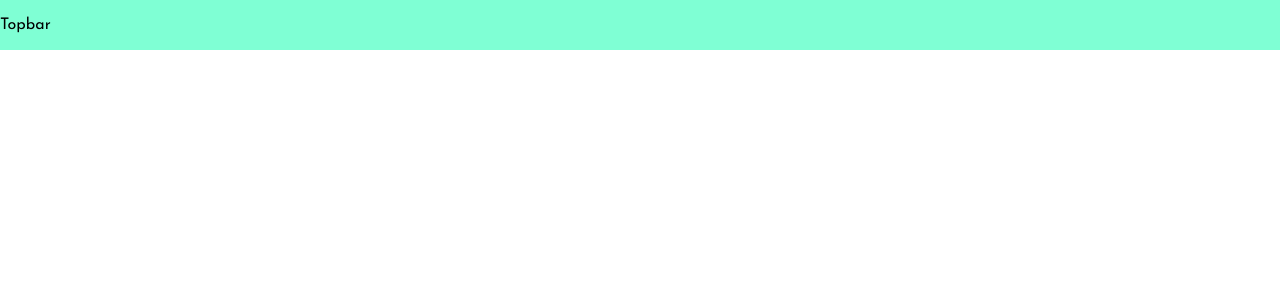
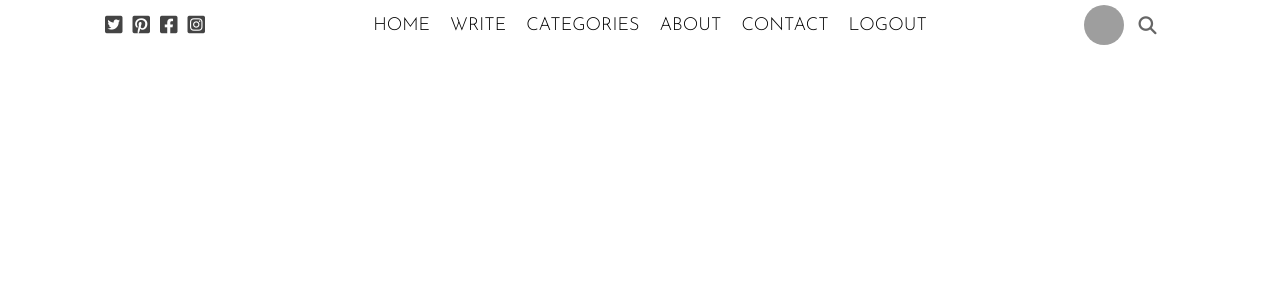
Before and after one commit to Mohammad-ghasempour/JS-Blog, a React (Create React App) app: page / in a window 1280 px wide. Shown: the top 300 px of the page. Built offline with nearby package versions, Linux system fonts and the light colour scheme; grey boxes are pictures that could not be loaded.

Commit message:
topbar component finished

```diff
--- a/public/index.html
+++ b/public/index.html
@@ -8,7 +8,7 @@
          rel="stylesheet"
       />
 
-      <title>JS-Blog</title>
+      <link rel="stylesheet" href="https://cdnjs.cloudflare.com/ajax/libs/font-awesome/6.4.0/css/all.min.css" integrity="sha512-iecdLmaskl7CVkqkXNQ/ZH/XLlvWZOJyj7Yy7tcenmpD1ypASozpmT/E0iPtmFIB46ZmdtAc9eNBvH0H/ZpiBw==" crossorigin="anonymous" referrerpolicy="no-referrer" />
    </head>
    <style>
       * {
--- a/src/topbar/Topbar.jsx
+++ b/src/topbar/Topbar.jsx
@@ -3,7 +3,28 @@
 export default function Topbar() {
   return (
     <>
-    <div className="top">Topbar</div>
+    <div className="top">
+      <div className="topLeft">
+      <i className="topIcon fa-brands fa-square-twitter"></i>
+      <i className="topIcon fa-brands fa-square-pinterest"></i>
+      <i className="topIcon fa-brands fa-square-facebook"></i>
+      <i className="topIcon fa-brands fa-square-instagram"></i>
+      </div>
+      <div className="topCenter">
+        <ul className="topList">
+          <li className="topListItem">HOME</li>
+          <li className="topListItem">WRITE</li>
+          <li className="topListItem">CATEGORIES</li>
+          <li className="topListItem">ABOUT</li>
+          <li className="topListItem">CONTACT</li>
+          <li className="topListItem">LOGOUT</li>
+        </ul>
+      </div>
+      <div className="topRight">
+        <img className="topImage" src="https://avatars.githubusercontent.com/u/89663327?v=4" alt="" />
+        <i className="topSearchIcon fa-solid fa-magnifying-glass"></i>
+      </div>
+    </div>
 
     </>
   )
--- a/src/topbar/topbar.css
+++ b/src/topbar/topbar.css
@@ -1,9 +1,60 @@
 .top{
     width: 100%;
     height: 50px;
-    background-color: aquamarine;
     position: sticky;
     top: 0;
     display: flex;
     align-items: center;
-    font-family: 'Josefin Sans', sans-serif;}
+    font-family: 'Josefin Sans', sans-serif;
+    justify-content: space-between
+}
+.topLeft , .topRight {
+flex: 3;
+display: flex;
+align-items: center;
+justify-content: center;
+}
+.topIcon{
+    font-size: 20px;
+    margin-right: 10px;
+    color: #444;
+    cursor: pointer;
+}
+
+.topCenter{
+    flex: 6;
+}
+
+.topList{
+    display: flex;
+    justify-content: center;
+    align-items: center;
+    list-style: none;
+}
+.topListItem{
+    font-size: 18px;
+    margin-right: 20px;
+    font-weight: 300;
+    cursor: pointer;
+}
+.topSearchIcon{
+    font-size: 18px;
+    color: #666;
+    cursor: pointer;
+    margin-left: 15px;
+
+}
+
+.topRight{
+    display: flex;
+    align-items: center;
+
+}
+.topImage{
+    height: 40px;
+    width: 40px;
+    border-radius: 50%;
+    object-fit: cover;
+
+
+}
```
Also changed, not shown: src/header/Header.jsx (added, +7 -0 lines), src/header/header.css (added).
